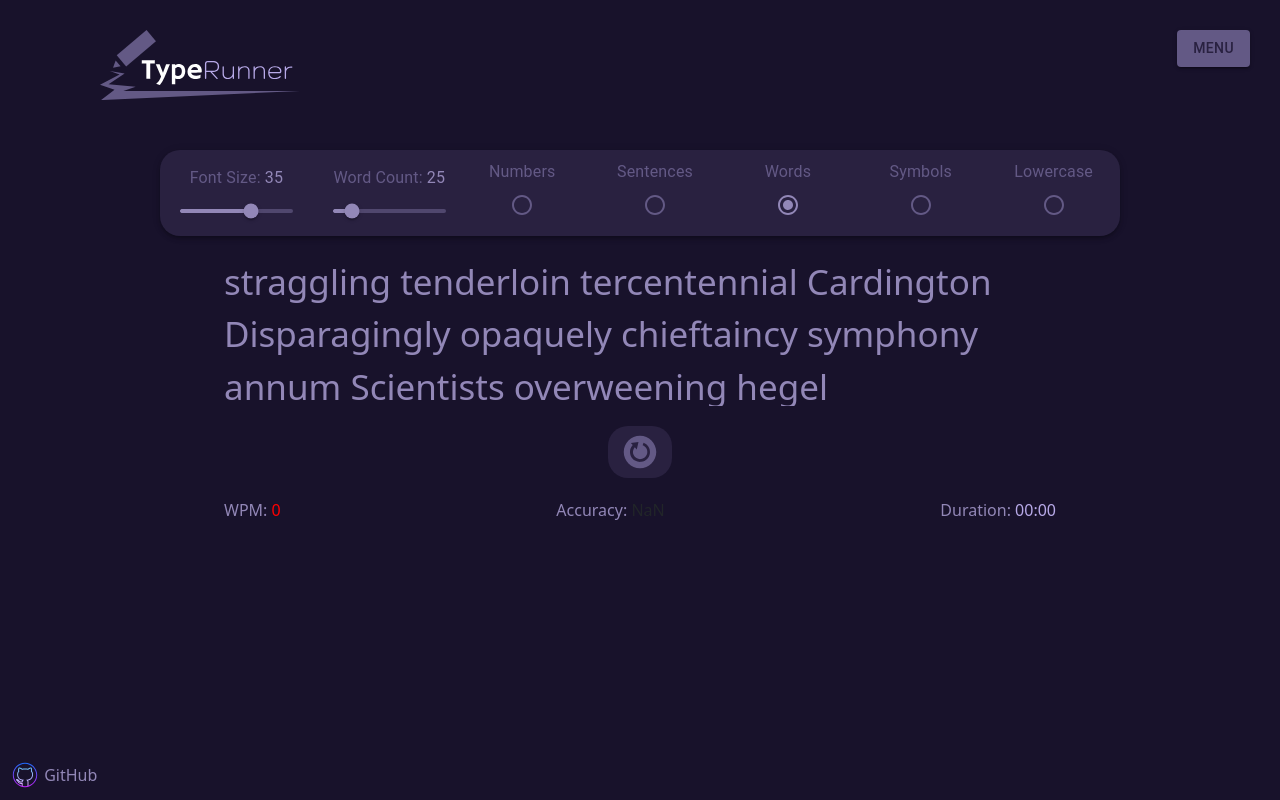
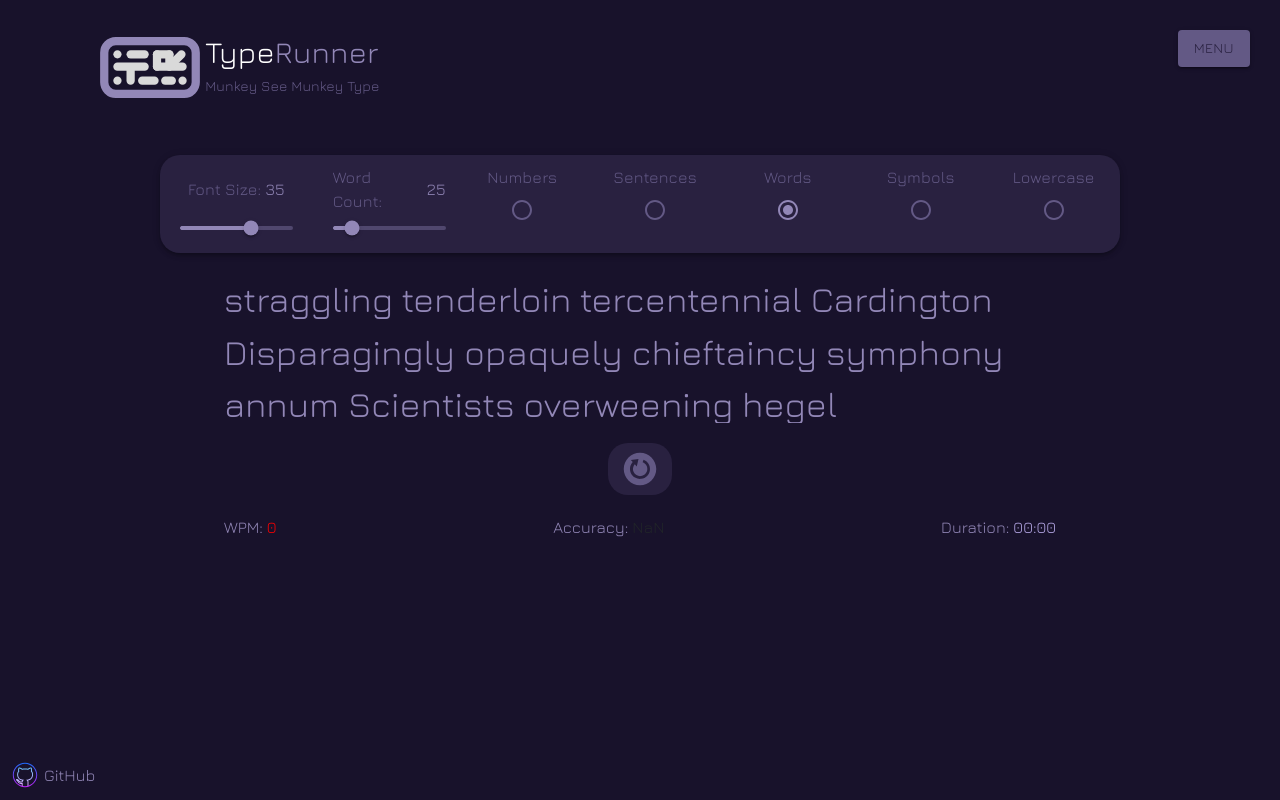
Before and after one commit to Jake-Yeo/nova-type, a React (Create React App) app: page /TypingPage in a window 1280 px wide. Built offline with nearby package versions, Linux system fonts and the light colour scheme; no server answers.

Commit message:
Updated logo

```diff
--- a/public/index.html
+++ b/public/index.html
@@ -1,14 +1,12 @@
 <!DOCTYPE html>
 <html lang="en">
+
 <head>
   <meta charset="utf-8" />
   <link rel="icon" href="%PUBLIC_URL%/favicon.ico" />
   <meta name="viewport" content="width=device-width, initial-scale=1" />
   <meta name="theme-color" content="#000000" />
-    <meta
-      name="description"
-      content="Web site created using create-react-app"
-    />
+  <meta name="description" content="Web site created using create-react-app" />
   <link rel="apple-touch-icon" href="%PUBLIC_URL%/logo192.png" />
   <!--
       manifest.json provides metadata used when your web app is installed on a
@@ -25,13 +23,24 @@
       Learn how to configure a non-root public URL by running `npm run build`.
     -->
   <title>Type Runner</title>
+  <style>
+    @import url('https://fonts.googleapis.com/css2?family=Jura:wght@300..700&family=Montserrat:wght@100;400&family=Saira:ital,wght@0,100..900;1,100..900&display=swap');
+
+    * {
+      font-family: "Jura", sans-serif !important;
+      font-optical-sizing: auto !important;
+      font-weight: 400 !important;
+      font-style: normal !important;
+    }
+
+    /* Additional styles or overrides can go here */
+  </style>
 </head>
 <!--
     Here I set the background color of the app
   -->
-  <body
-  style="background-color: #18122B"
-  >
+
+<body style="background-color: #18122B">
   <noscript>You need to enable JavaScript to run this app.</noscript>
   <div id="root"></div>
   <!--
@@ -45,4 +54,5 @@
       To create a production bundle, use `npm run build` or `yarn build`.
     -->
 </body>
+
 </html>
--- a/src/components/HistoryStatComponent.tsx
+++ b/src/components/HistoryStatComponent.tsx
@@ -24,6 +24,12 @@ const HistoryStatComponent = ({ index, width, fontSize }: props) => {// make sur
         wpmComponent = <DynamicColorNumberDisplay stat={typingStat.getWpm()} statName={'WPM:'} color={'#9287B7'}></DynamicColorNumberDisplay>
         accuracyComponent = <DynamicColorNumberDisplay stat={typingStat.getAccuracy()} statName={'Accuracy:'} color={'#9287B7'}></DynamicColorNumberDisplay>
         accuracyVisualization = <>{getToTypeDisplayPublic(typingStat.getGeneratedPrompt(), typingStat.getTypedPrompt(), fontSize)}</>
+    }
+
+    const getDiv = () => {
+        return (<>
+            <div style={{ height: '15px' }}></div>
+        </>)
     }
 
     const scrollableElement = (title: string, toScroll: JSX.Element) => {
@@ -53,6 +59,7 @@ const HistoryStatComponent = ({ index, width, fontSize }: props) => {// make sur
                         }}>
                         {toScroll}
                     </div>
+                    {getDiv()}
                 </>
             )}
         </>)
@@ -86,12 +93,6 @@ const HistoryStatComponent = ({ index, width, fontSize }: props) => {// make sur
             fontSize: `${fontSize}px`,
             color: '#9287B7'
         }}>{typingStat?.getTypedPrompt()}</Typography>);
-
-    const getDiv = () => {
-        return (<>
-            <div style={{ height: '15px' }}></div>
-        </>)
-    }
 
     if (typingStat?.getDuration()) {
         var duration = formatDurationFromMillis(+typingStat?.getDuration());
--- a/src/components/LogoNavBar.tsx
+++ b/src/components/LogoNavBar.tsx
@@ -1,10 +1,10 @@
-import { Box, Button, ButtonBase, ButtonTypeMap, Drawer, Grid } from "@mui/material";
+import { Box, Button, ButtonBase, ButtonTypeMap, Drawer, Grid, Stack, Typography } from "@mui/material";
 import { ClassNameConfigurator } from '@mui/base/utils';
 import { useRef, useState } from "react";
 import DrawerItems from "./DrawerItems";
 
-const widthOfLogo = 200;
-const heightOfLogo = widthOfLogo * 0.348;
+const widthOfLogo = 100;
+const heightOfLogo = widthOfLogo * 0.611570247;
 
 const LogoNavBar = () => {
 
@@ -19,21 +19,35 @@ const LogoNavBar = () => {
             alignItems="flex-start"
             sx={{
                 padding: '10px',
-                paddingLeft:'100px',
+                paddingLeft: '100px',
                 paddingTop: '30px',
                 paddingBottom: '20px',
                 paddingRight: '30px'
             }}
         >
+            <Stack direction={'row'} alignItems={'center'}>
+
                 <Box
                     sx={{
-                    backgroundImage: 'url("./svgFiles/TypeRunnerLogo(W317H110p5).svg")', // Load background image
+                        backgroundImage: 'url("./svgFiles/runnerTypeLogo.svg")', // Load background image
                         backgroundSize: 'contain', // Scale the background image to fit within the container while preserving its aspect ratio
                         backgroundRepeat: 'no-repeat',
                         width: widthOfLogo, // Set the width of the container
                         height: heightOfLogo // Automatically adjust the height based on the aspect ratio
                     }}
                 />
+                <Stack>
+                    <Stack flexDirection={'row'}>
+                        <Typography fontSize='20px'>&nbsp;</Typography>
+                        <Typography color="white" fontSize='30px' fontWeight={'bold'}>Type</Typography>
+                        <Typography color="#9287B7" fontSize='30px' fontWeight={'bold'}>Runner</Typography>
+                    </Stack>
+                    <Stack flexDirection={'row'}>
+                        <Typography fontSize='20px'>&nbsp;</Typography>
+                        <Typography color="#635985" fontSize='14px' fontWeight={'bold'}>Munkey See Munkey Type</Typography>
+                    </Stack>
+                </Stack>
+            </Stack>
 
             <Button
                 onClick={() => setIsDrawerOpen(true)}
```
Also changed, not shown: public/svgFiles/runnerTypeLogo.svg (added). Lines whose indentation alone changed are shown as unchanged.
